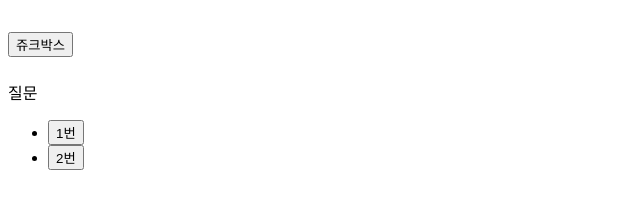
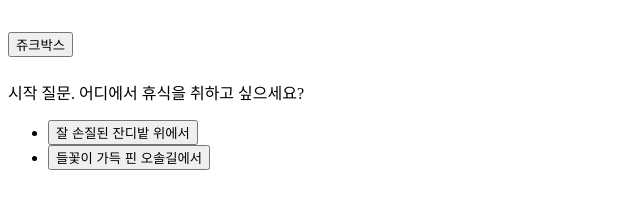
Before and after one commit to Manghyi/Hackathon_SPP, a website: page index.html in a window 1280 px wide. Both pictures are taken after a click on the button "쥬크박스". Shown: the whole page, without its empty margins (0-640 px from the left). Drawn offline with Linux system fonts and the light colour scheme.

Commit message:
reset button completed

```diff
--- a/index.html
+++ b/index.html
@@ -15,7 +15,7 @@
     <div id="question" class="questionNum">질문</div>
     <ul id="answerList">
       <li>
-        <button id="fristAnswer">1번</button>
+        <button id="firstAnswer">1번</button>
       </li>
       <li>
         <button id="secondAnswer">2번</button>
--- a/js/app.js
+++ b/js/app.js
@@ -3,52 +3,57 @@ const question = [
   {
     id: 1,
     question: '시작 질문. 어디에서 휴식을 취하고 싶으세요?',
-    fristAnswer: '잘 손질된 잔디밭 위에서',
+    firstAnswer: '잘 손질된 잔디밭 위에서',
     secondAnswer: '들꽃이 가득 핀 오솔길에서'
   },
   {
     id: 2,
     question: '중간 질문. 해커톤이 끝나고 뭐 먹을래요?',
-    fristAnswer: '막걸리, 봄동 무침, 화전',
+    firstAnswer: '막걸리, 봄동 무침, 화전',
     secondAnswer: '화이트 와인, 쭈꾸미 샤브샤브, 딸기'
   },
   {
     id: 3,
     question: '중간 잘문. 당신 옆에 앉아 있는 그 사람에게서 봄내음을 맡을 수 있나요?',
-    fristAnswer: 'YES',
+    firstAnswer: 'YES',
     secondAnswer: 'NEVER'
   },
   {
     id: 4,
     question: '마지막 질문. 당신이라면 거뜬히 소화할 수 있는 패션 아이템은?',
-    fristAnswer: '철쭉색 운동화',
+    firstAnswer: '철쭉색 운동화',
     secondAnswer: '개나리색 백백'
   },
   {
     id: 5,
     question: '마지막 질문. 올해 봄, 당신의 꽃구경 계획은?',
-    fristAnswer: '할 거 많으니까 그저 창문으로... 봄바람에 흔들리지 말자',
+    firstAnswer: '할 거 많으니까 그저 창문으로... 봄바람에 흔들리지 말자',
     secondAnswer: '일부러라도 시간을 만들어서 가볍게 동네 한바퀴'
   },
   {
     id: 6,
     question: '마지막 질문. 10년 후 당신은 어떤 모습이고 싶으세요?',
-    fristAnswer: '늘 바쁘고 긴장의 연속이지만 잘 나가는 개발자',
+    firstAnswer: '늘 바쁘고 긴장의 연속이지만 잘 나가는 개발자',
     secondAnswer: '개발할 있는 환경에 감사하며 천천히 성장해나가는 개발자'
   },
   {
     id: 7,
     question: '마지막 질문. 지금 당장 떠날 수 있다면?',
-    fristAnswer: '친구들과 3박4일 제주도 자유여행',
+    firstAnswer: '친구들과 3박4일 제주도 자유여행',
     secondAnswer: '나홀로 3주간 시베리아 횡단열차 타고 모스크바 행'
   }
 ];
 
-const $reset = document.querySelector('.reset');
-const $numOne = document.querySelector('.numOne');
-const $numTwo = document.querySelector('.numTwo');
+const $reset = document.querySelector('#reset');
+const $firstAnswer = document.querySelector('#firstAnswer');
+const $secondAnswer = document.querySelector('#secondAnswer');
 
 $reset.onclick = (e) => {
-  const $buttons = querySelectorAll('button');
-  if ($div.id !== '') { };
+  const $question = document.querySelector('#question');
+  $question.classList.remove(...$question.classList);
+  $question.classList.add('question1');
+
+  $question.textContent = question[0].question;
+  $firstAnswer.textContent = question[0].firstAnswer;
+  $secondAnswer.textContent = question[0].secondAnswer;
 };
```
